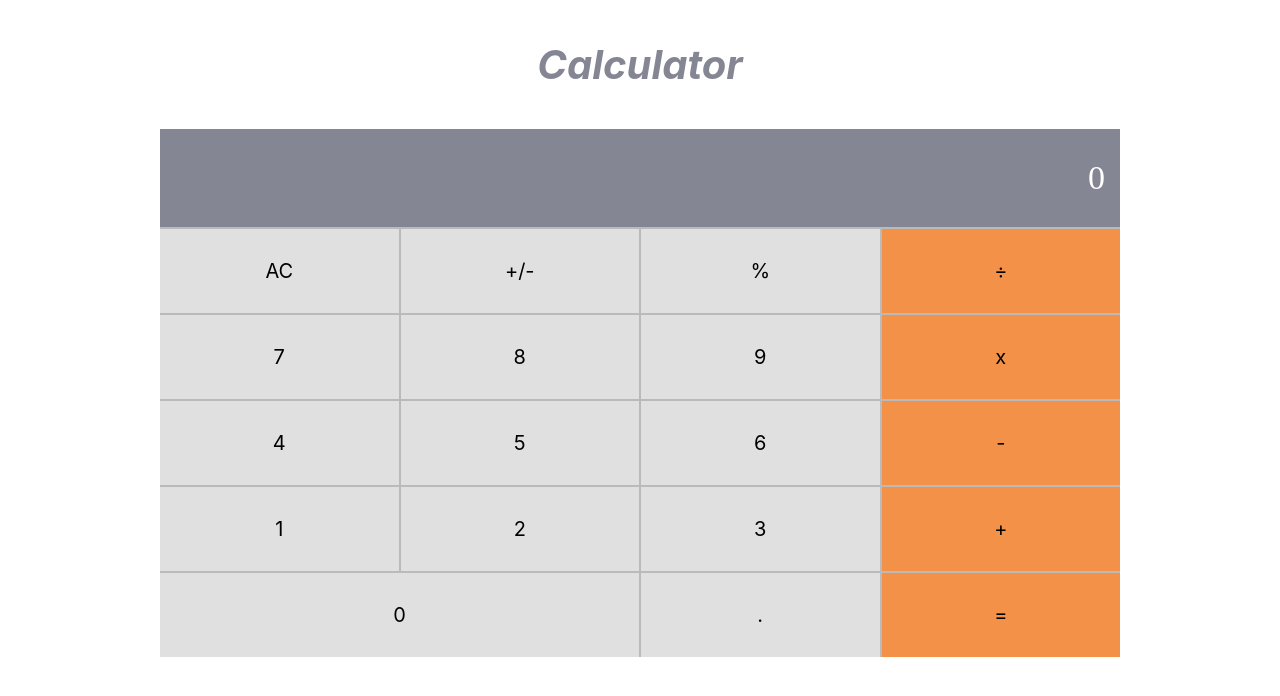
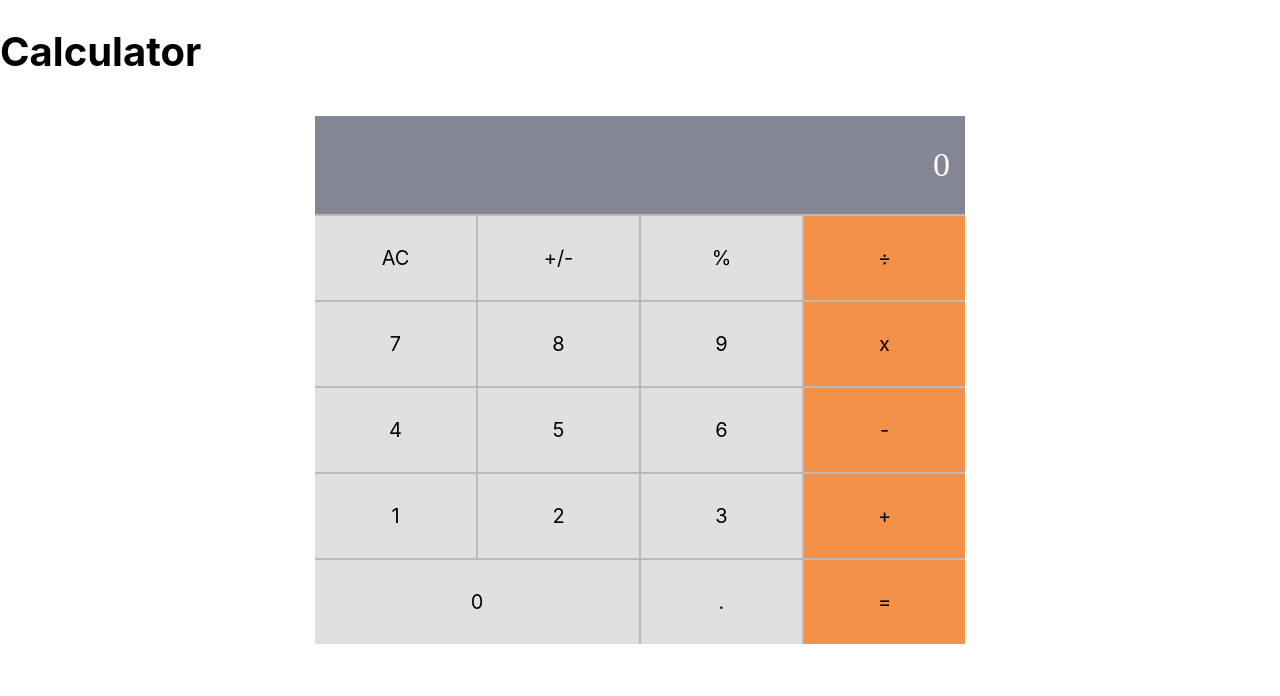
Before and after one commit to Olivier-Kango/math-magicians, a React (Create React App) app: page / in a window 1280 px wide. Shown: the top 696 px of the page. Built offline with nearby package versions, Linux system fonts and the light colour scheme.

Commit message:
And mediaquery

```diff
--- a/src/App.css
+++ b/src/App.css
@@ -1,12 +1,5 @@
 .Calculator {
   font-size: 20px;
-}
-
-.Calculator h1 {
-  color: #858693;
-  text-align: center;
-  font-style: italic;
-  margin: 40px auto;
 }
 
 .Calculator ul {
@@ -14,8 +7,8 @@
   display: grid;
   grid-template-columns: 1fr 1fr 1fr 1fr;
   gap: 2px;
-  margin: 10px auto;
-  width: 75%;
+  margin: 7.5% auto;
+  width: 85%;
   padding: 0;
 }
 
@@ -49,3 +42,10 @@
   background: #e0e0e0;
   text-align: center;
 }
+
+@media only screen and (min-width: 768px) {
+  .Calculator ul {
+    width: 650px;
+    margin: 40px auto;
+  }
+}
```
